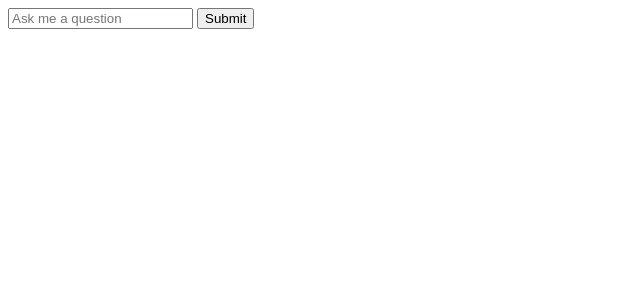
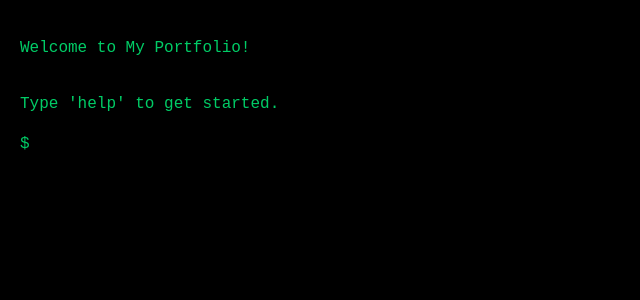
Before and after one commit to Prasanna-Natarajan-3595/My_Portfolio, a Python web app: template flask/templates/index.html in a window 1280 px wide. Shown: the top 300 px of the page, without its empty margins (0-640 px from the left). Run offline with Jinja, Linux system fonts and the light colour scheme; the template is opened without the code that fills it, so the values that code supplies are empty.

Commit message:
working prototype

```diff
--- a/flask/templates/index.html
+++ b/flask/templates/index.html
@@ -1,4 +1,109 @@
-<form action="/answer" method="POST">
-    <input type="text" name="question" placeholder="Ask me a question">
-    <input type="submit" value="Submit">
-</form>
+<!DOCTYPE html>
+<html>
+<head>
+    <title>prasannan-robots</title>
+    <meta name="viewport" content="width=device-width, initial-scale=1.0">
+    <link rel="shortcut icon" href="static/V_C new logo.png" type="image/x-icon" />
+    <style>
+        body {
+            background-color: #000;
+            color: #00cc66;
+            font-family: 'Courier New', Courier, monospace;
+            margin: 0;
+            padding: 0;
+            overflow-x: hidden;
+        }
+
+        #terminal {
+            width: 100%;
+            height: 100vh;
+            display: flex;
+            flex-direction: column;
+            align-items: flex-start;
+            padding: 20px;
+            box-sizing: border-box;
+            line-height: 1.5;
+            white-space: pre-wrap;
+        }
+
+        #input-line {
+            display: flex;
+            align-items: center;
+        }
+
+        #input-line input[type="text"] {
+            background-color: transparent;
+            border: none;
+            outline: none;
+            color: #00cc66;
+            font-family: inherit;
+            font-size: inherit;
+            margin: 0;
+            padding: 0;
+            flex-grow: 1;
+        }
+
+        #input-line input[type="text"]:focus {
+            outline: none;
+        }
+    </style>
+</head>
+<body>
+    <div id="terminal">
+        <p>Welcome to My Portfolio!</p>
+        <p>Type 'help' to get started.</p>
+        <div id="history"></div>
+        <div id="input-line">
+            <span>$&nbsp;</span>
+            <input type="text" id="command-input" autofocus autocomplete="off">
+        </div>
+    </div>
+
+    <script>
+        const input = document.getElementById('command-input');
+        input.addEventListener('keydown', handleInput);
+
+        function handleInput(event) {
+            if (event.key === 'Enter') {
+                event.preventDefault();
+                const command = input.value.trim();
+                processCommand(command);
+            }
+        }
+
+        function processCommand(command) {
+        // Send command to the server for processing
+        fetch('/process-command', {
+            method: 'POST',
+            headers: {
+                'Content-Type': 'application/json'
+            },
+            body: JSON.stringify({"command": command })
+        })
+        .then(response => response.json())
+        .then(data => {
+            // Display the output received from the server
+            const outputDiv = document.createElement('div');
+            outputDiv.innerText = `$ ${command}`;
+            document.getElementById('history').appendChild(outputDiv);
+
+            const outputMessage = document.createElement('div');
+            outputMessage.innerText = data.output[0]+"\n";
+            document.getElementById('history').appendChild(outputMessage);
+
+            scrollToBottom();
+        })
+        .catch(error => {
+            console.error('Error:', error);
+        });
+
+        input.value = '';
+    }
+
+        function scrollToBottom() {
+            const terminalDiv = document.getElementById('terminal');
+            terminalDiv.scrollTop = terminalDiv.scrollHeight;
+        }
+    </script>
+</body>
+</html>
```
Also changed, not shown: flask/app.py (+17 -11 lines), flask/static/V_C new logo.png (renamed from asset/V_C new logo.png).
